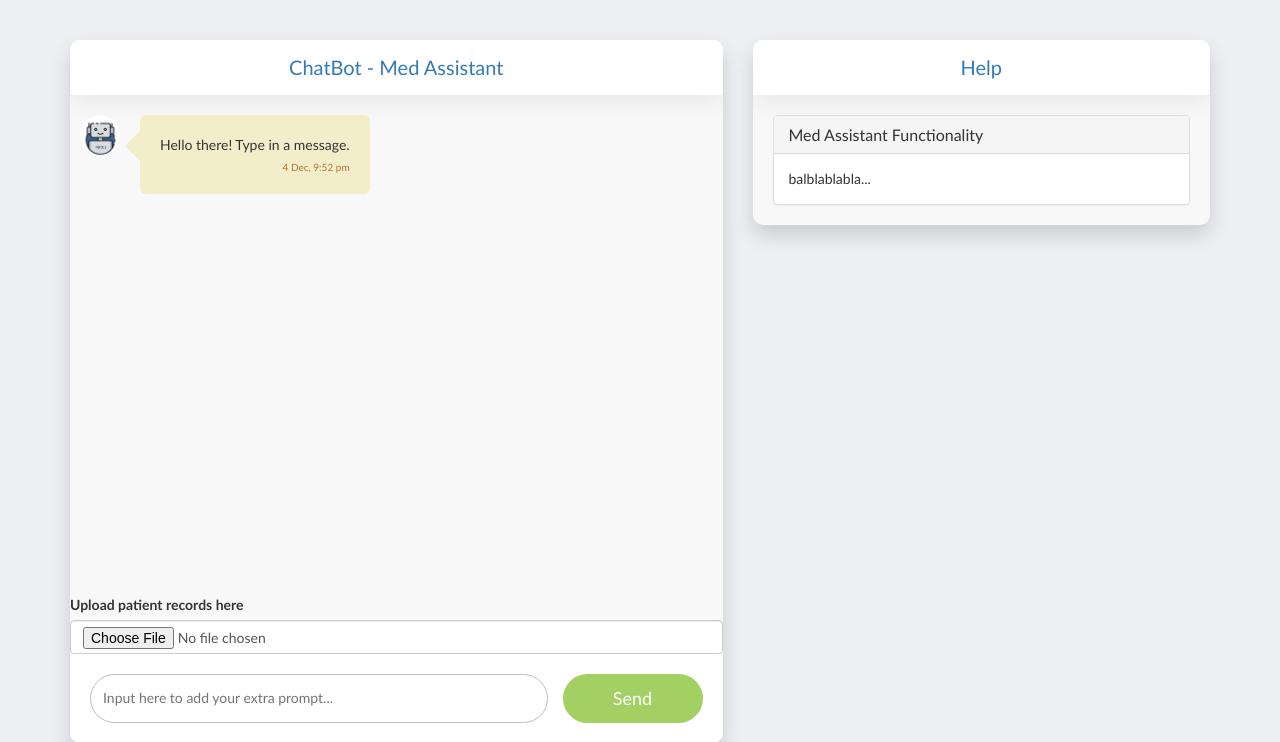
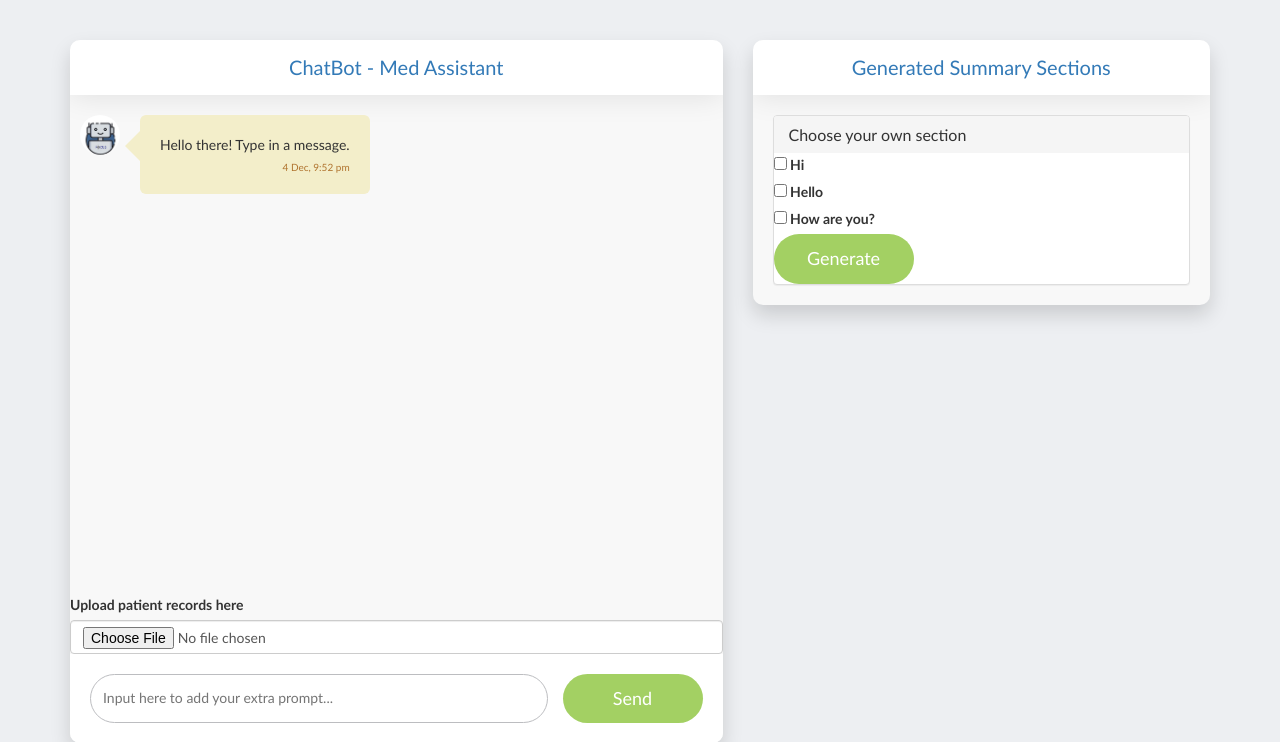
Before and after one commit to AveryQi115/LLM-Med-Assistant, a Django app: page / in a window 1280 px wide. Shown: the top 742 px of the page. Run offline with Django 4.2, Linux system fonts and the light colour scheme; some libraries are stand-ins or nearby versions; some web fonts are replaced.

Commit message:
generate sections button
Signed-off-by: AveryQi115 <averyqi115@gmail.com>

```diff
--- a/med_assistant/extract/views.py
+++ b/med_assistant/extract/views.py
@@ -92,5 +92,5 @@ def extract_patient_related_data(request):
             input_post_form.save()
         return HttpResponse("POST requested")
     input_post_form = UserInputPostForm()
-    context = {"input_post_form": input_post_form}
+    context = {"input_post_form": input_post_form, "generations": ["Hi", "Hello", "How are you?"]}
     return render(request, "extract/bot.html", context)
--- a/med_assistant/templates/extract/bot.html
+++ b/med_assistant/templates/extract/bot.html
@@ -47,7 +47,7 @@
 			<div class="chat_window">
 
 				<div class="top_menu">
-					<div class="title">Help</div>
+					<div class="title">Generated Summary Sections</div>
 				</div>
 
 				<!-- help container -->
@@ -58,14 +58,18 @@
 						<div class="panel-heading">
 							<h4 class="panel-title">
 								<a class="accordion-toggle" data-toggle="collapse" data-parent="#accordion"
-									href="#collapse1">Med Assistant Functionality</a>
+									href="#collapse1">Choose your own section</a>
 							</h4>
 						</div>
-						<div id="collapse1" class="panel-collapse collapse in">
-							<div class="panel-body">
-								balblablabla...
+						{% for gen in generations %}
+							<div class="form-check">
+								<input class="form-check-input" type="checkbox" value="" id="flexCheckDefault">
+								<label class="form-check-label" for="flexCheckDefault">
+									{{ gen }}
+								</label>
 							</div>
-						</div>
+						{% endfor %}
+						<div id="generate_button" class="app_button_1">Generate</div>
 					</div>
 
 				</div>
```
